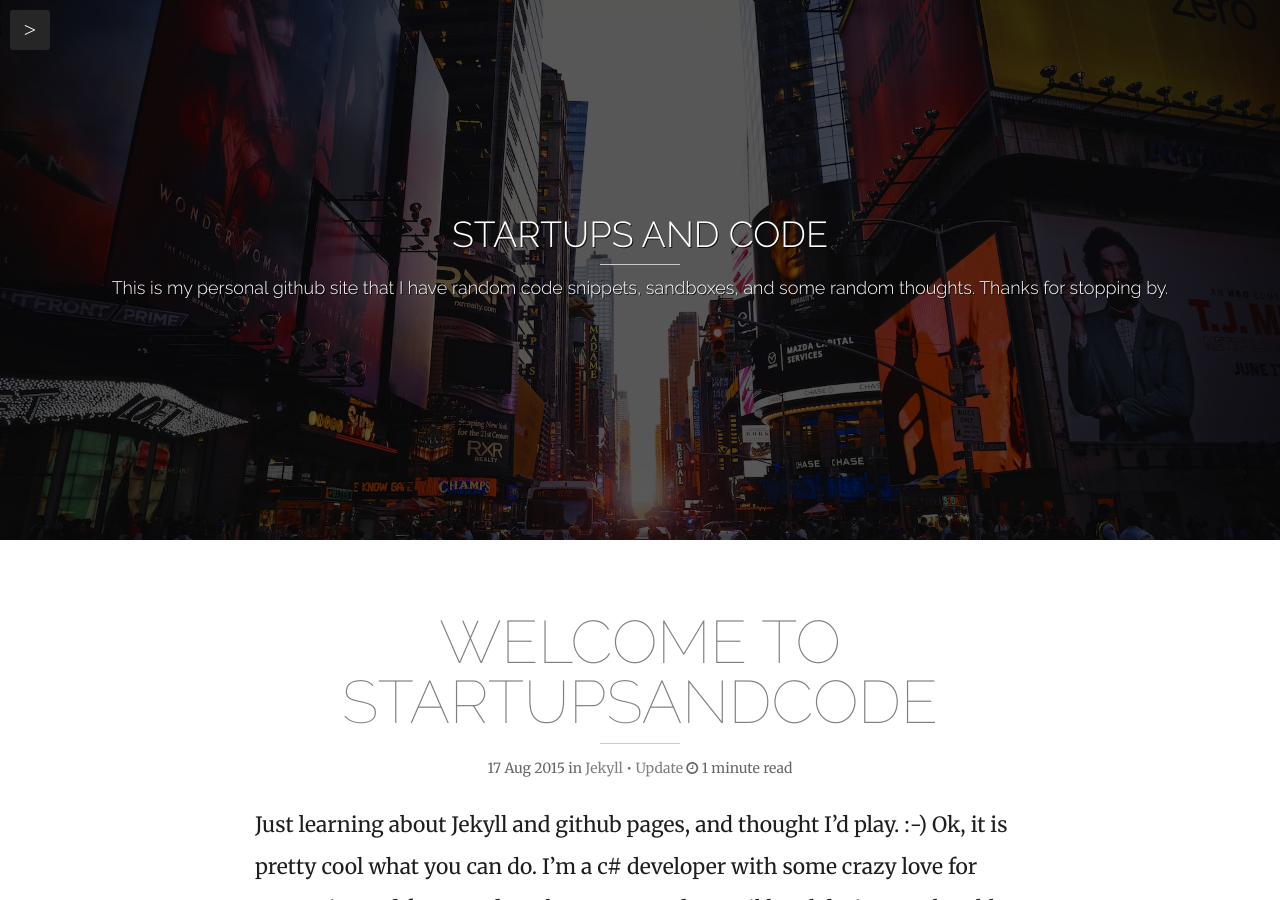
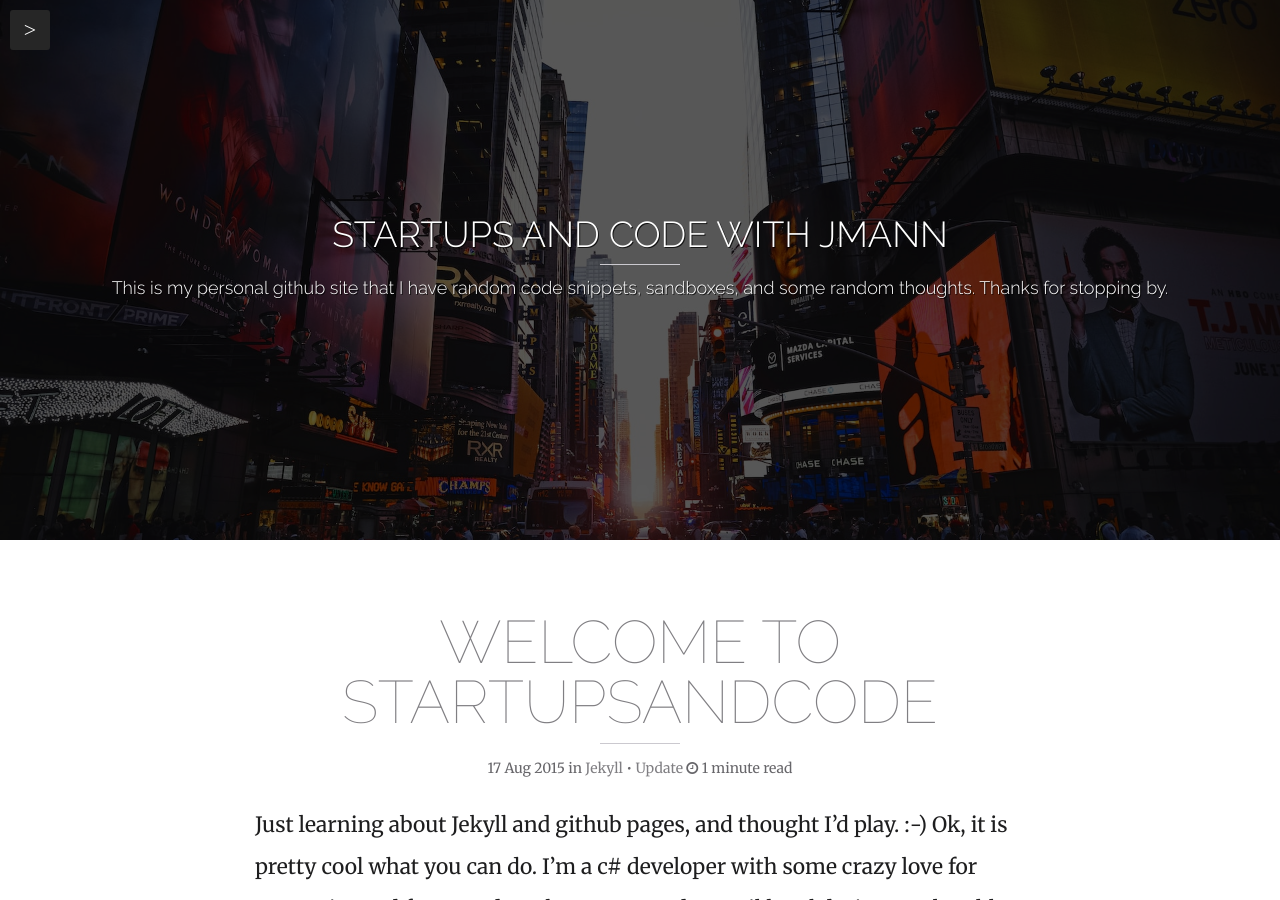
Before and after one commit to startupsandcode/startupsandcode.github.io, a Jekyll site: the page built from index.html, in a window 1280 px wide and 900 px high. Built offline with Jekyll 4.4.1, drawn with Linux system fonts in a browser that asks for light colours; nearby versions of some CDN libraries; the list of posts is cut into pages by our own code.

Commit message:
updated title

```diff
--- a/_config.yml
+++ b/_config.yml
@@ -1,5 +1,5 @@
 # Site settings
-title: Startups And Code
+title: Startups And Code with JMann
 email: john@startupsandcode.com
 description: This is my personal github site that I have random code snippets, sandboxes, and some random thoughts.  Thanks for stopping by.
 baseurl: "" # the subpath of your site, e.g. /blog/
```
